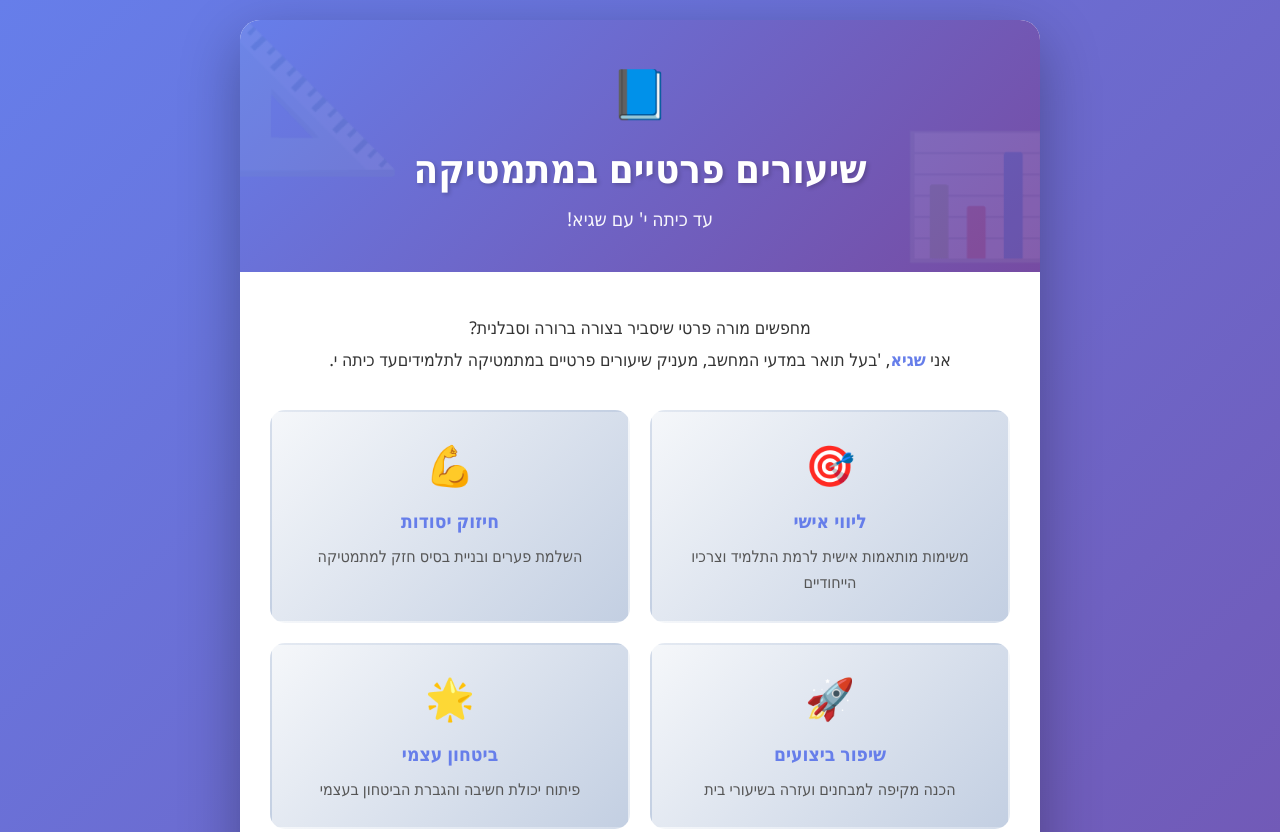
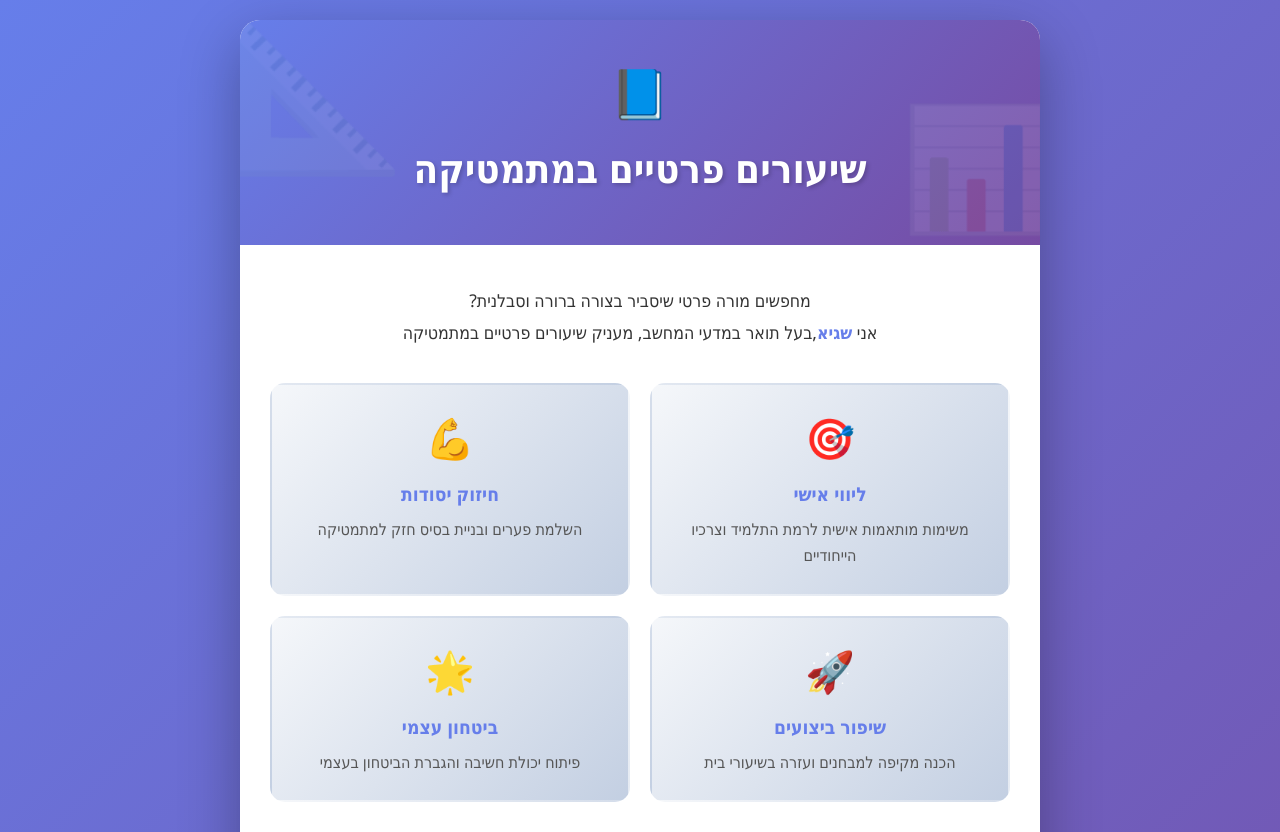
Before and after one commit to sagimo99/Flyier.page, a plain HTML site: page index.html in a window 1280 px wide. Shown: the top 832 px of the page. Drawn offline with Linux system fonts and the light colour scheme.

Commit message:
Update index.html

```diff
--- a/index.html
+++ b/index.html
@@ -256,13 +256,12 @@
         <div class="header">
             <span class="emoji">📘</span>
             <h1>שיעורים פרטיים במתמטיקה</h1>
-            <p>עד כיתה י' עם שגיא!</p>
         </div>
 
         <div class="content">
             <div class="intro">
                 <p>מחפשים מורה פרטי שיסביר בצורה ברורה וסבלנית?</p>
-                <p>אני <strong>שגיא</strong>, 'בעל תואר במדעי המחשב, מעניק שיעורים פרטיים במתמטיקה לתלמידיםעד כיתה י.</p>
+                <p>אני <strong>שגיא</strong>,בעל תואר במדעי המחשב, מעניק שיעורים פרטיים במתמטיקה</p>
             </div>
 
             <div class="benefits">
```
